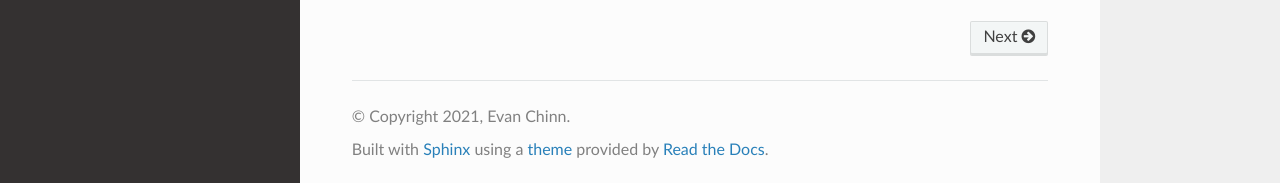
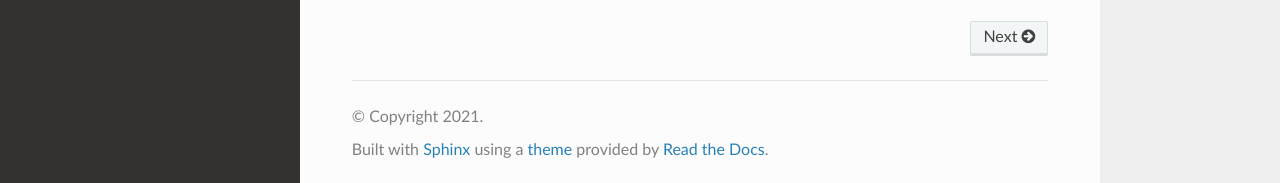
Before and after one commit to WRF-Fire-UNR/UNR-WRF-FIRE, a Sphinx documentation site: the page built from docs/source/index.rst, in a window 1280 px wide and 900 px high, scrolled down 1326 px. Shown: the part 714-897 px from the top of the window. Built offline with Sphinx 7.4.7 and the Read the Docs theme 2.0.0, drawn with Linux system fonts in a browser that asks for light colours.

Commit message:
Update conf.py

```diff
--- a/docs/source/conf.py
+++ b/docs/source/conf.py
@@ -19,8 +19,8 @@ import sphinx_rtd_theme
 # -- Project information -----------------------------------------------------
 
 project = 'WRF-Fire Wiki'
-copyright = '2021, Evan Chinn'
-author = 'Evan Chinn'
+copyright = '2021'
+author = ''
 
 # The full version, including alpha/beta/rc tags
 release = '2021'
```
